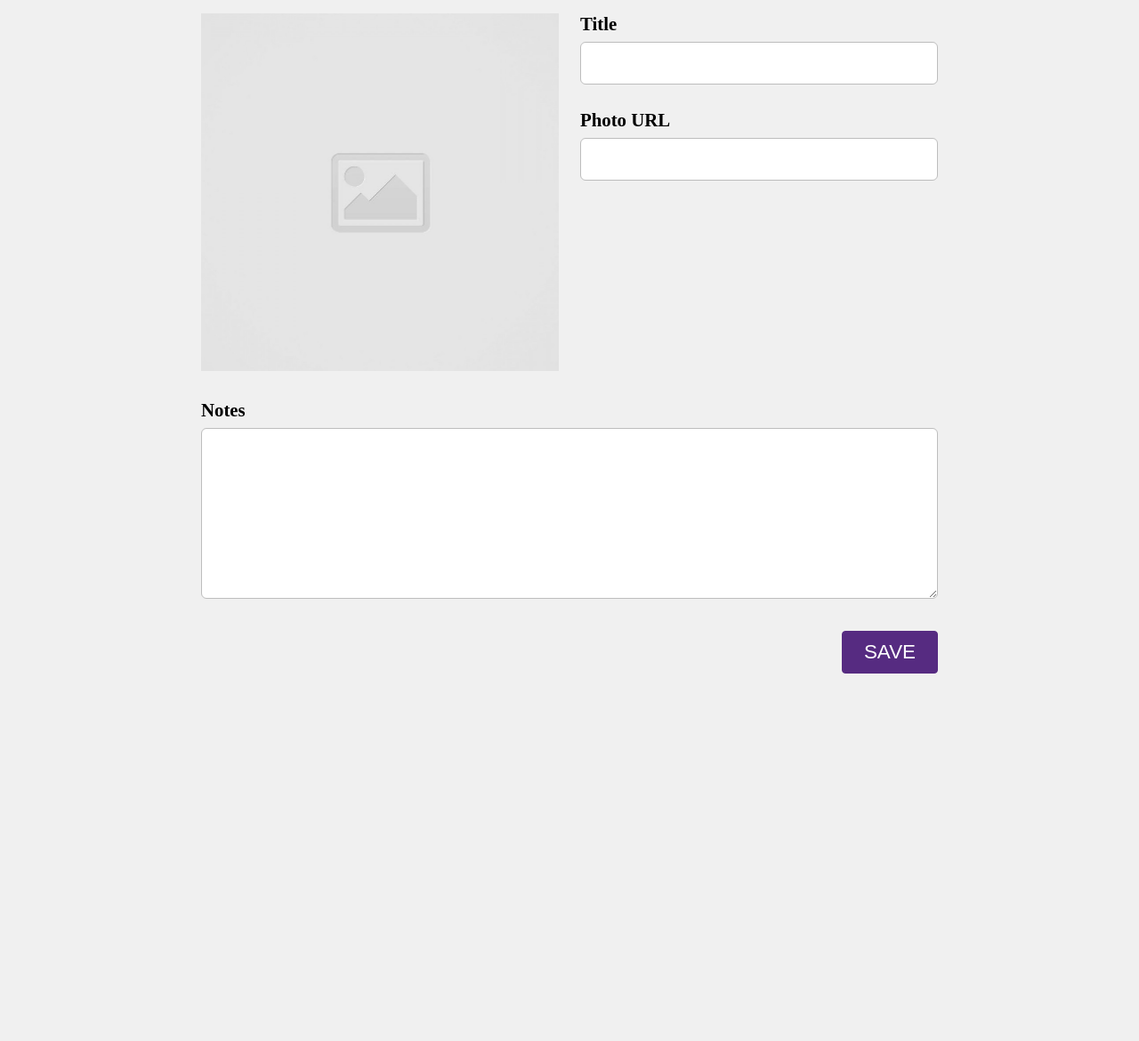
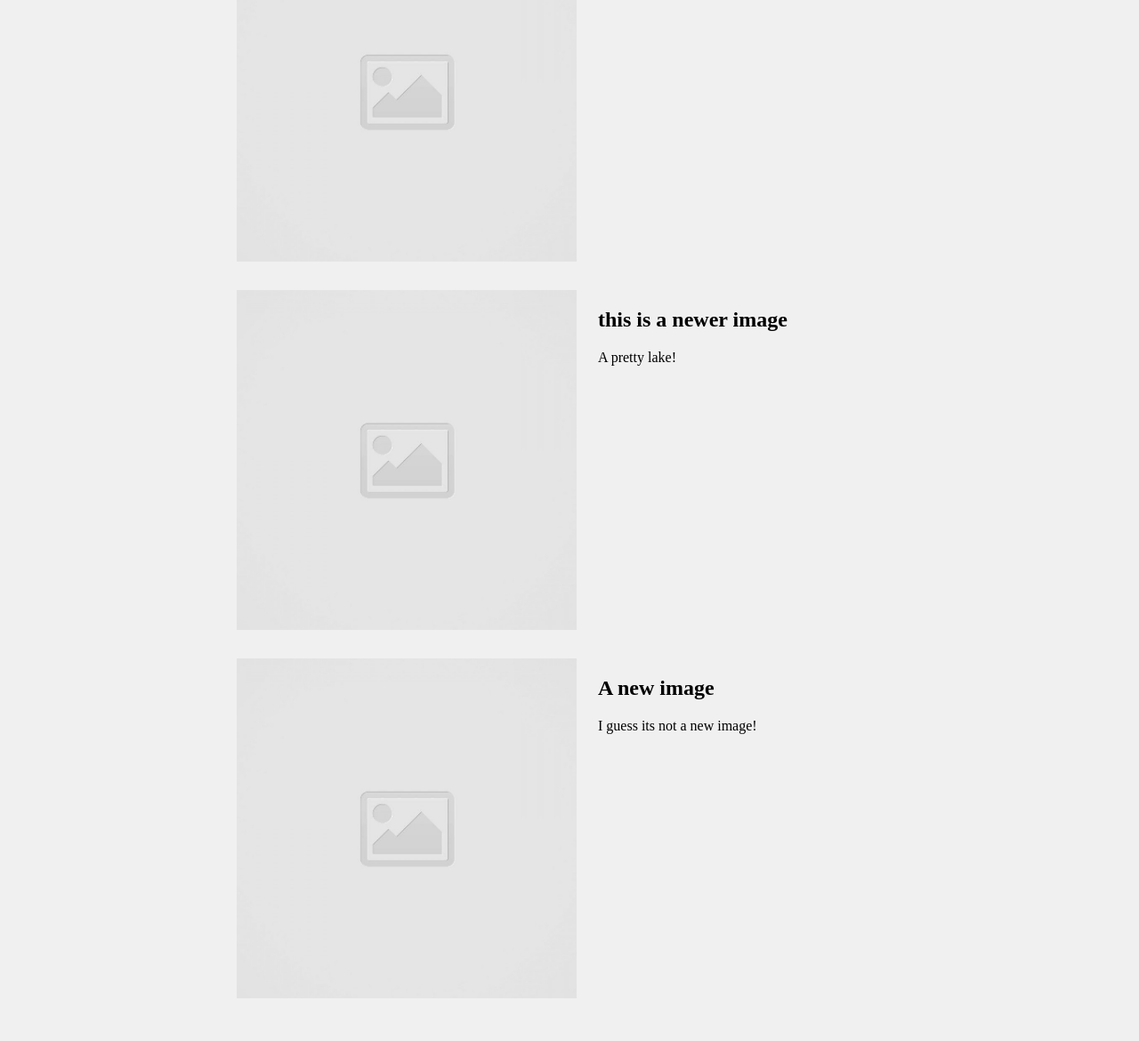
Before and after one commit to Malcolm-Abbott/code-journal, a plain HTML site: page index.html in a window 1280 px wide. Shown: the part 173-1343 px from the top of the page at 89% size. Before the commit the page ends 958 px from the top, so only its background shows below. Drawn offline with Linux system fonts and the light colour scheme.

Commit message:
create some dummy journal entries to the unordered list and style to match example. #2

```diff
--- a/css/styles.css
+++ b/css/styles.css
@@ -72,3 +72,7 @@ img {
   width: 100%;
   padding-bottom: 1.75rem;
 }
+
+li {
+  list-style: none;
+}
--- a/index.html
+++ b/index.html
@@ -62,7 +62,35 @@
         </form>
       </div>
       <div data-view="entries" class="hidden">
-        <ul></ul>
+        <ul class="row">
+          <li class="column-half">
+            <img
+              src="images/placeholder-image-square.jpg"
+              alt="placeholder image" />
+          </li>
+          <li class="column-half">
+            <h2>A newer image</h2>
+            <p>A very nice lake!</p>
+          </li>
+          <li class="column-half">
+            <img
+              src="images/placeholder-image-square.jpg"
+              alt="placeholder image" />
+          </li>
+          <li class="column-half">
+            <h2>this is a newer image</h2>
+            <p>A pretty lake!</p>
+          </li>
+          <li class="column-half">
+            <img
+              src="images/placeholder-image-square.jpg"
+              alt="placeholder image" />
+          </li>
+          <li class="column-half">
+            <h2>A new image</h2>
+            <p>I guess its not a new image!</p>
+          </li>
+        </ul>
       </div>
     </main>
     <script src="js/data.js"></script>
--- a/js/main.js
+++ b/js/main.js
@@ -30,3 +30,8 @@ function formHandler(event) {
   $img.setAttribute('src', '../images/placeholder-image-square.jpg');
   $form.reset();
 }
+
+const $entryForm = document.querySelector('div[data-view="entry-form"]');
+$entryForm.className = 'hidden';
+const $entries = document.querySelector('div[data-view="entries"');
+$entries.classList.remove('hidden');
```
